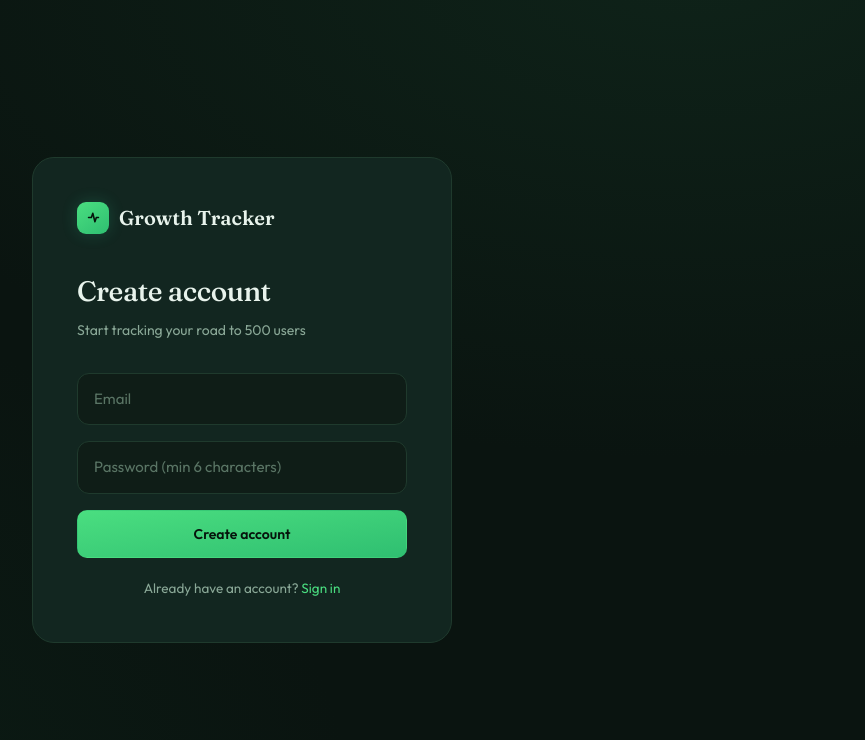
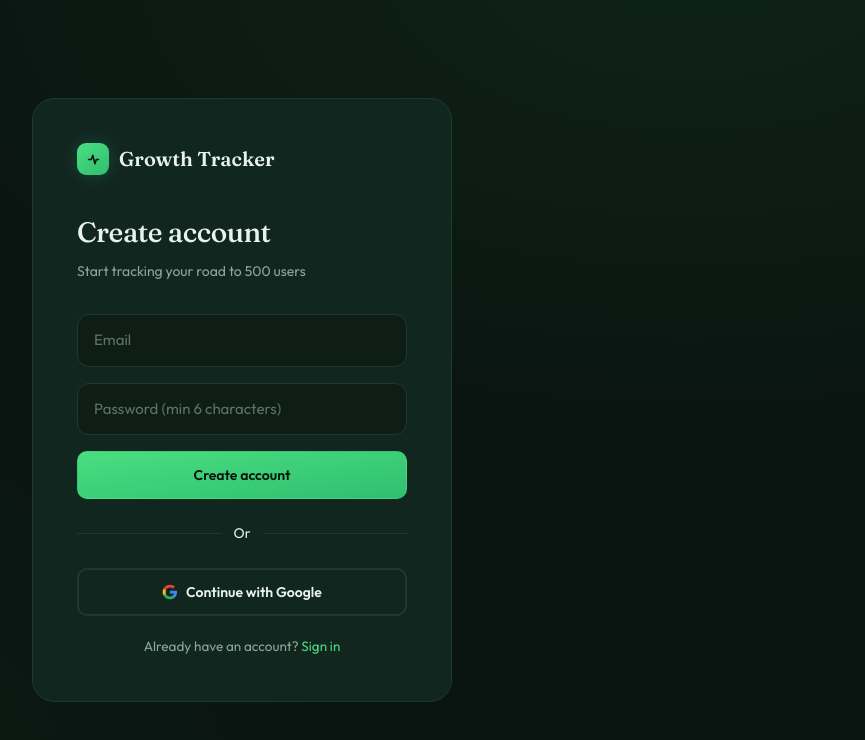
Before and after one commit to vish-n-u-k/final-growth-hacker, a Next.js app in the folder web/: page /signup in a window 1280 px wide. Shown: the top 740 px of the page, without its empty margins (398-1263 px from the left). Built offline with nearby package versions, Linux system fonts and the light colour scheme.

Commit message:
added google login

```diff
--- a/web/app/(auth)/login/page.tsx
+++ b/web/app/(auth)/login/page.tsx
@@ -27,6 +27,24 @@ export default function LoginPage() {
     } else {
       router.push('/dashboard')
       router.refresh()
+    }
+  }
+
+  const handleGoogleSignIn = async () => {
+    setLoading(true)
+    setError('')
+
+    const supabase = createClient()
+    const { error } = await supabase.auth.signInWithOAuth({
+      provider: 'google',
+      options: {
+        redirectTo: `${window.location.origin}/auth/callback`,
+      },
+    })
+
+    if (error) {
+      setError(error.message)
+      setLoading(false)
     }
   }
 
@@ -68,6 +86,25 @@ export default function LoginPage() {
           {loading ? 'Signing in…' : 'Sign in'}
         </Button>
       </form>
+      <div className="auth-divider" style={{ margin: '24px 0', display: 'flex', alignItems: 'center', gap: '12px' }}>
+        <div style={{ flex: 1, height: '1px', backgroundColor: 'var(--border)' }} />
+        <span style={{ color: 'var(--text-secondary)', fontSize: '14px' }}>Or</span>
+        <div style={{ flex: 1, height: '1px', backgroundColor: 'var(--border)' }} />
+      </div>
+      <Button
+        type="button"
+        onClick={handleGoogleSignIn}
+        disabled={loading}
+        className="w-full h-12 border-2 border-[var(--border)] bg-transparent text-[var(--text)] font-semibold hover:bg-[var(--bg-secondary)] flex items-center justify-center gap-2"
+      >
+        <svg width="20" height="20" viewBox="0 0 24 24" fill="none" xmlns="http://www.w3.org/2000/svg">
+          <path d="M22.56 12.25c0-.78-.07-1.53-.2-2.25H12v4.26h5.92c-.26 1.37-1.04 2.53-2.21 3.31v2.77h3.57c2.08-1.92 3.28-4.74 3.28-8.09z" fill="#4285F4"/>
+          <path d="M12 23c2.97 0 5.46-.98 7.28-2.66l-3.57-2.77c-.98.66-2.23 1.06-3.71 1.06-2.86 0-5.29-1.93-6.16-4.53H2.18v2.84C3.99 20.53 7.7 23 12 23z" fill="#34A853"/>
+          <path d="M5.84 14.09c-.22-.66-.35-1.36-.35-2.09s.13-1.43.35-2.09V7.07H2.18C1.43 8.55 1 10.22 1 12s.43 3.45 1.18 4.93l2.85-2.22.81-.62z" fill="#FBBC05"/>
+          <path d="M12 5.38c1.62 0 3.06.56 4.21 1.64l3.15-3.15C17.45 2.09 14.97 1 12 1 7.7 1 3.99 3.47 2.18 7.07l3.66 2.84c.87-2.6 3.3-4.53 6.16-4.53z" fill="#EA4335"/>
+        </svg>
+        Continue with Google
+      </Button>
       <p className="auth-switch">
         Don&apos;t have an account? <Link href="/signup">Sign up</Link>
       </p>
--- a/web/app/(auth)/signup/page.tsx
+++ b/web/app/(auth)/signup/page.tsx
@@ -32,6 +32,24 @@ export default function SignupPage() {
     } else {
       router.push('/dashboard')
       router.refresh()
+    }
+  }
+
+  const handleGoogleSignIn = async () => {
+    setLoading(true)
+    setError('')
+
+    const supabase = createClient()
+    const { error } = await supabase.auth.signInWithOAuth({
+      provider: 'google',
+      options: {
+        redirectTo: `${window.location.origin}/auth/callback`,
+      },
+    })
+
+    if (error) {
+      setError(error.message)
+      setLoading(false)
     }
   }
 
@@ -97,6 +115,25 @@ export default function SignupPage() {
           {loading ? 'Creating account…' : 'Create account'}
         </Button>
       </form>
+      <div className="auth-divider" style={{ margin: '24px 0', display: 'flex', alignItems: 'center', gap: '12px' }}>
+        <div style={{ flex: 1, height: '1px', backgroundColor: 'var(--border)' }} />
+        <span style={{ color: 'var(--text-secondary)', fontSize: '14px' }}>Or</span>
+        <div style={{ flex: 1, height: '1px', backgroundColor: 'var(--border)' }} />
+      </div>
+      <Button
+        type="button"
+        onClick={handleGoogleSignIn}
+        disabled={loading}
+        className="w-full h-12 border-2 border-[var(--border)] bg-transparent text-[var(--text)] font-semibold hover:bg-[var(--bg-secondary)] flex items-center justify-center gap-2"
+      >
+        <svg width="20" height="20" viewBox="0 0 24 24" fill="none" xmlns="http://www.w3.org/2000/svg">
+          <path d="M22.56 12.25c0-.78-.07-1.53-.2-2.25H12v4.26h5.92c-.26 1.37-1.04 2.53-2.21 3.31v2.77h3.57c2.08-1.92 3.28-4.74 3.28-8.09z" fill="#4285F4"/>
+          <path d="M12 23c2.97 0 5.46-.98 7.28-2.66l-3.57-2.77c-.98.66-2.23 1.06-3.71 1.06-2.86 0-5.29-1.93-6.16-4.53H2.18v2.84C3.99 20.53 7.7 23 12 23z" fill="#34A853"/>
+          <path d="M5.84 14.09c-.22-.66-.35-1.36-.35-2.09s.13-1.43.35-2.09V7.07H2.18C1.43 8.55 1 10.22 1 12s.43 3.45 1.18 4.93l2.85-2.22.81-.62z" fill="#FBBC05"/>
+          <path d="M12 5.38c1.62 0 3.06.56 4.21 1.64l3.15-3.15C17.45 2.09 14.97 1 12 1 7.7 1 3.99 3.47 2.18 7.07l3.66 2.84c.87-2.6 3.3-4.53 6.16-4.53z" fill="#EA4335"/>
+        </svg>
+        Continue with Google
+      </Button>
       <p className="auth-switch">
         Already have an account? <Link href="/login">Sign in</Link>
       </p>
--- /dev/null
+++ b/web/app/auth/callback/route.ts
@@ -0,0 +1,46 @@
+import { createServerClient } from '@supabase/ssr'
+import { NextRequest, NextResponse } from 'next/server'
+
+export async function GET(request: NextRequest) {
+  const { searchParams } = new URL(request.url)
+  const code = searchParams.get('code')
+  const error = searchParams.get('error')
+  const errorDescription = searchParams.get('error_description')
+
+  if (error) {
+    return NextResponse.redirect(
+      new URL(`/login?error=${encodeURIComponent(errorDescription || error)}`, request.url)
+    )
+  }
+
+  if (code) {
+    const supabase = createServerClient(
+      process.env.NEXT_PUBLIC_SUPABASE_URL!,
+      process.env.NEXT_PUBLIC_SUPABASE_PUBLISHABLE_KEY!,
+      {
+        cookies: {
+          getAll() {
+            return request.cookies.getAll()
+          },
+          setAll(cookiesToSet) {
+            const response = NextResponse.next()
+            cookiesToSet.forEach(({ name, value, options }) =>
+              response.cookies.set(name, value, options)
+            )
+            return response
+          },
+        },
+      }
+    )
+
+    const { error: exchangeError } = await supabase.auth.exchangeCodeForSession(code)
+
+    if (exchangeError) {
+      return NextResponse.redirect(
+        new URL(`/login?error=${encodeURIComponent(exchangeError.message)}`, request.url)
+      )
+    }
+  }
+
+  return NextResponse.redirect(new URL('/dashboard', request.url))
+}
--- a/web/app/onboarding/page.tsx
+++ b/web/app/onboarding/page.tsx
@@ -297,7 +297,7 @@ export default function OnboardingPage() {
                     type="button"
                     variant="outline"
                     onClick={() => setState('step1')}
-                    className="h-14 px-8 gap-2 border-[var(--line)] text-[var(--text-dim)] hover:border-[var(--text-faint)] bg-transparent text-sm font-medium"
+                    className="h-14 px-8 flex-1 gap-2 border-[var(--line)] text-[var(--text-dim)] hover:border-[var(--text-faint)] bg-transparent text-sm font-medium"
                   >
                     <svg width="16" height="16" viewBox="0 0 24 24" fill="none">
                       <path d="M19 12H5M11 6l-6 6 6 6" stroke="currentColor" strokeWidth="2" strokeLinecap="round" strokeLinejoin="round" />
```
Also changed, not shown: 1 other file (tests, documents, lock files or other folders).
